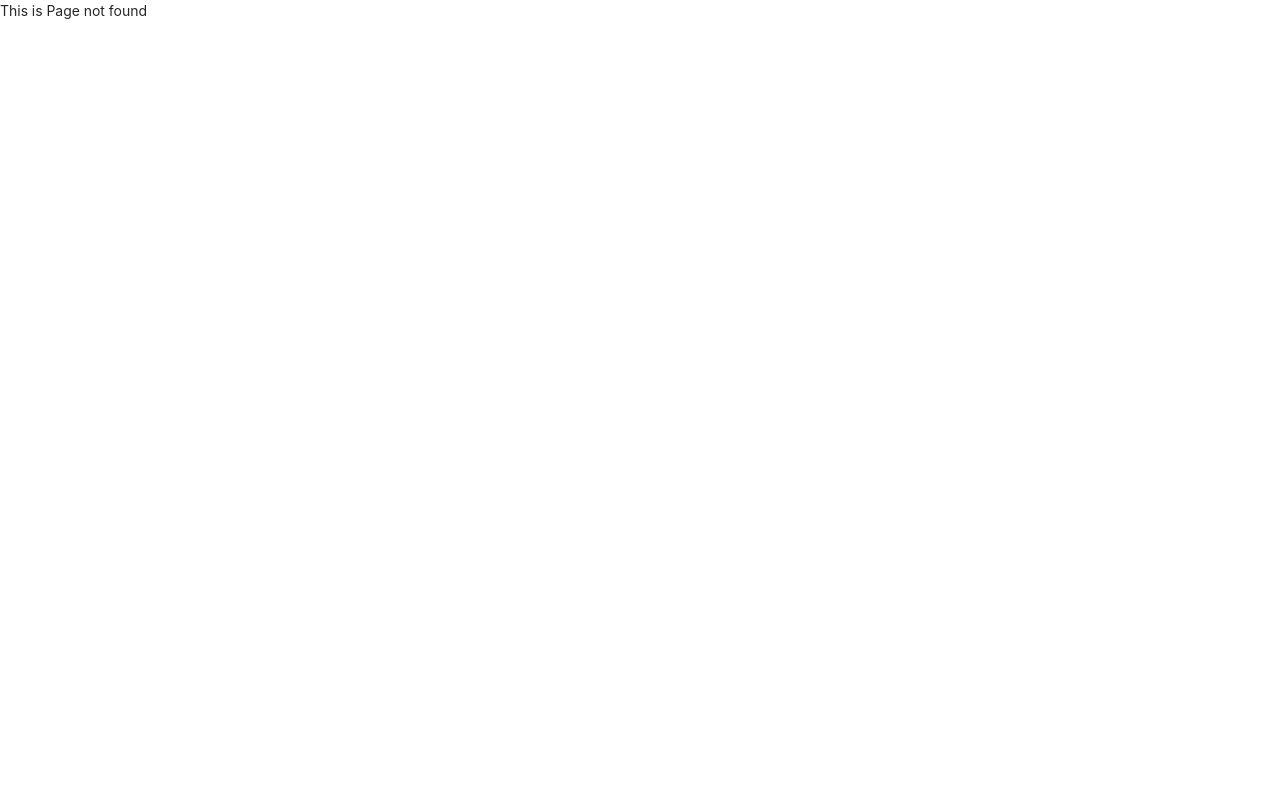
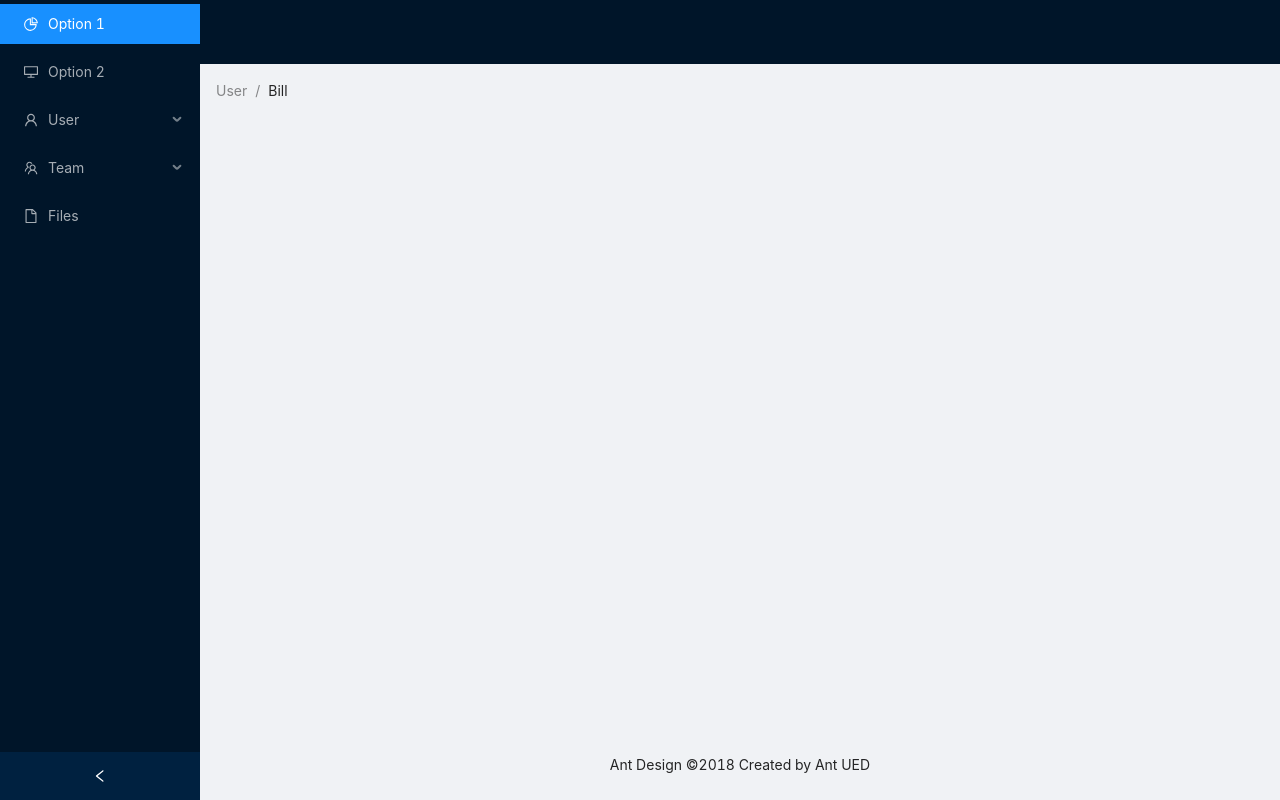
Before and after one commit to nhcminh/movie-final-project, a React (Create React App) app: page /admin/1 in a window 1280 px wide. Before the commit this address had no page. Built offline with nearby package versions, Linux system fonts and the light colour scheme.

Commit message:
set up admin route

```diff
--- a/src/App.js
+++ b/src/App.js
@@ -14,22 +14,26 @@ import Showtime from './View/Admin/Showtime';
 function App() {
   return (
     <BrowserRouter>
-      {/* <MainLayout> */}
       <Switch>
         <Route path='/' exact>
-            {/* <Redirect to='/home' /> */}
+          <Redirect to='/home' />
         </Route>
+        <Route path='/admin/:path?' exact>
+          <AdminLayout>
+            <Route path='/admin/home' exact component={Dashboard} />
+            <Route path='/admin/films' exact component={Films} />
+            <Route path='/admin/showtime' exact component={Showtime} />
+          </AdminLayout>
+        </Route>
+        <Route>
+          <MainLayout>
             <AuthRoute path='/signin' exact component={SignIn} />
             <PrivateRoute path='/profile' exact component={Profile} />
             <Route path='/home' exact component={Home} />
-
-          <AdminLayout path="/adminhome" exact component={Dashboard}></AdminLayout>
-          <AdminLayout path="/adminfilms" exact component={Films}></AdminLayout>
-          <AdminLayout path="/adminshowtime" exact component={Showtime}></AdminLayout>
-
+          </MainLayout>
+        </Route>
         <Route component={PageNotFound} />
       </Switch>
-      {/* </MainLayout> */}
     </BrowserRouter>
   );
 }
--- a/src/HOC/AdminLayout/index.jsx
+++ b/src/HOC/AdminLayout/index.jsx
@@ -1,74 +1,61 @@
-import React, { useState } from "react";
-import { Route } from "react-router-dom";
-import { Layout, Menu, Breadcrumb } from "antd";
+import React, { useState } from 'react';
+import { Layout, Menu, Breadcrumb } from 'antd';
 import {
   DesktopOutlined,
   PieChartOutlined,
   FileOutlined,
   TeamOutlined,
   UserOutlined,
-} from "@ant-design/icons";
-
+} from '@ant-design/icons';
 
 const { Header, Content, Footer, Sider } = Layout;
 const { SubMenu } = Menu;
 
-export default function AdminLayout({ component: Component, ...restParam }) {
+export default function AdminLayout(props) {
   const [collapsed, setCollapsed] = useState(false);
 
   const onCollapse = (collapsed) => {
-    console.log(collapsed);
     setCollapsed(collapsed);
   };
 
   return (
-    <Route
-      {...restParam}
-      render={(comProps) => {
-        return (
-          <Layout style={{ minHeight: "100vh" }}>
+    <Layout style={{ minHeight: '100vh' }}>
       <Sider collapsible collapsed={collapsed} onCollapse={onCollapse}>
-              <div className="logo" />
-              <Menu theme="dark" defaultSelectedKeys={["1"]} mode="inline">
-                <Menu.Item key="1" icon={<PieChartOutlined />}>
+        <div className='logo' />
+        <Menu theme='dark' defaultSelectedKeys={['1']} mode='inline'>
+          <Menu.Item key='1' icon={<PieChartOutlined />}>
             Option 1
           </Menu.Item>
-                <Menu.Item key="2" icon={<DesktopOutlined />}>
+          <Menu.Item key='2' icon={<DesktopOutlined />}>
             Option 2
           </Menu.Item>
-                <SubMenu key="sub1" icon={<UserOutlined />} title="User">
-                  <Menu.Item key="3">Tom</Menu.Item>
-                  <Menu.Item key="4">Bill</Menu.Item>
-                  <Menu.Item key="5">Alex</Menu.Item>
+          <SubMenu key='sub1' icon={<UserOutlined />} title='User'>
+            <Menu.Item key='3'>Tom</Menu.Item>
+            <Menu.Item key='4'>Bill</Menu.Item>
+            <Menu.Item key='5'>Alex</Menu.Item>
           </SubMenu>
-                <SubMenu key="sub2" icon={<TeamOutlined />} title="Team">
-                  <Menu.Item key="6">Team 1</Menu.Item>
-                  <Menu.Item key="8">Team 2</Menu.Item>
+          <SubMenu key='sub2' icon={<TeamOutlined />} title='Team'>
+            <Menu.Item key='6'>Team 1</Menu.Item>
+            <Menu.Item key='8'>Team 2</Menu.Item>
           </SubMenu>
-                <Menu.Item key="9" icon={<FileOutlined />}>
+          <Menu.Item key='9' icon={<FileOutlined />}>
             Files
           </Menu.Item>
         </Menu>
       </Sider>
-            <Layout className="site-layout">
-              <Header
-                className="site-layout-background"
-                style={{ padding: 0 }}
-              />
-              <Content style={{ margin: "0 16px" }}>
-                <Breadcrumb style={{ margin: "16px 0" }}>
+      <Layout className='site-layout'>
+        <Header className='site-layout-background' style={{ padding: 0 }} />
+        <Content style={{ margin: '0 16px' }}>
+          <Breadcrumb style={{ margin: '16px 0' }}>
             <Breadcrumb.Item>User</Breadcrumb.Item>
             <Breadcrumb.Item>Bill</Breadcrumb.Item>
           </Breadcrumb>
-                <Component {...comProps}></Component>
+          {props.children}
         </Content>
-              <Footer style={{ textAlign: "center" }}>
+        <Footer style={{ textAlign: 'center' }}>
           Ant Design ©2018 Created by Ant UED
         </Footer>
       </Layout>
     </Layout>
   );
-      }}
-    ></Route>
-  );
 }
```
Lines whose indentation alone changed are shown as unchanged.
